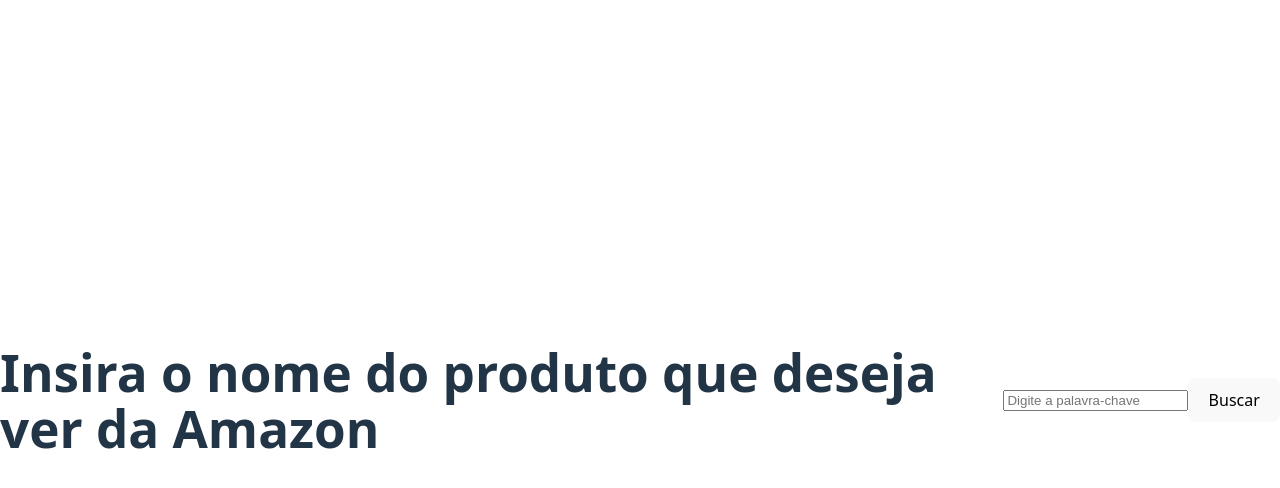
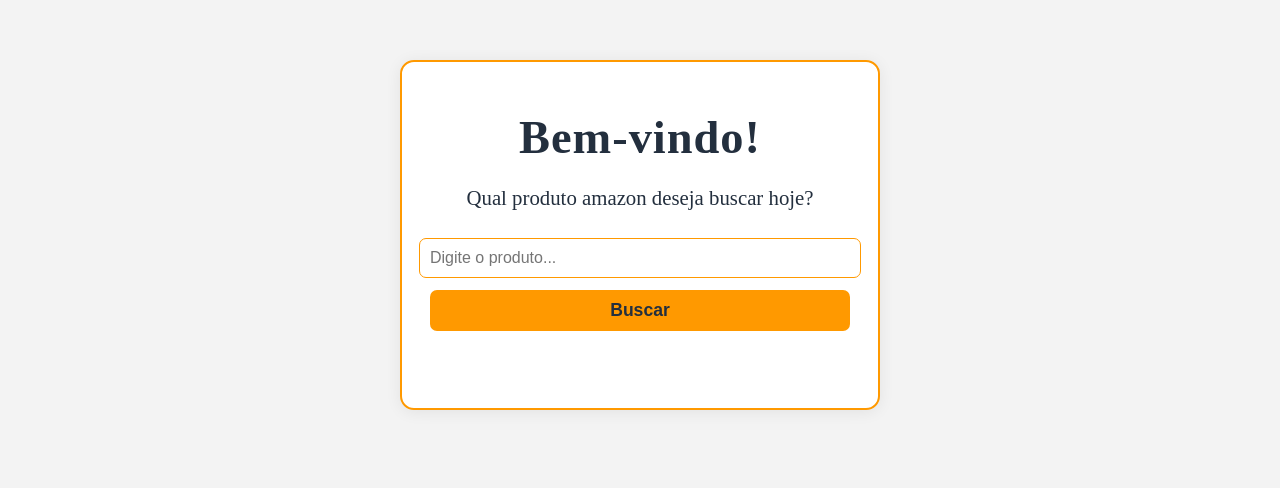
Before and after one commit to karolinybispo/amazon-firstpage-scraper-nodejs, a website built with Vite: page front-end/index.html in a window 1280 px wide. Built offline with nearby package versions, Linux system fonts and the light colour scheme.

Commit message:
estilo da tela mudado

```diff
--- a/front-end/index.html
+++ b/front-end/index.html
@@ -1,20 +1,22 @@
 <!DOCTYPE html>
-<html lang="en">
+<html lang="pt-BR">
 <head>
   <meta charset="UTF-8">
   <link rel="icon" type="image/svg+xml" href="/vite.svg" />
   <meta name="viewport" content="width=device-width, initial-scale=1.0">
-  <title>Busca na amazon</title>
+  <title>Busca na Amazon</title>
+  <link rel="stylesheet" href="/src/style.css">
 </head>
 <body>
-  <h1>Insira o nome do produto que deseja ver da Amazon</h1>
-
-  <input id="inputKeyword" placeholder="Digite a palavra-chave" />
-  <button type="submit" id="buttonSend" >Buscar</button>
-
-  <!--Lembre que havera uma tabela contendo a div que recebera assincronicamente os dados do servidor. Ela apenas sera carregada e nao a pg toda-->
-  <div id="resultRequisicao"></div>
-
+  <div class="container">
+    <h1>Bem-vindo!</h1>
+    <p class="subtitle">Qual produto amazon deseja buscar hoje?</p>
+    <input id="inputKeyword" placeholder="Digite o produto..." />
+    <button type="submit" id="buttonSend">Buscar</button>
+    <div id="resultRequisicao">
+      <!-- Tabela de resultados será inserida aqui pelo JS -->
+    </div>
+  </div>
   <script type="module" src="/src/main.js"></script>
 </body>
 </html>
--- a/front-end/src/style.css
+++ b/front-end/src/style.css
@@ -1,96 +1,99 @@
-:root {
-  font-family: system-ui, Avenir, Helvetica, Arial, sans-serif;
-  line-height: 1.5;
-  font-weight: 400;
-
-  color-scheme: light dark;
-  color: rgba(255, 255, 255, 0.87);
-  background-color: #242424;
-
-  font-synthesis: none;
-  text-rendering: optimizeLegibility;
-  -webkit-font-smoothing: antialiased;
-  -moz-osx-font-smoothing: grayscale;
-}
-
-a {
-  font-weight: 500;
-  color: #646cff;
-  text-decoration: inherit;
-}
-a:hover {
-  color: #535bf2;
-}
-
 body {
+  background: #f3f3f3;
+  font-family: 'Times New Roman', Times, serif;
   margin: 0;
-  display: flex;
-  place-items: center;
-  min-width: 320px;
   min-height: 100vh;
 }
 
-h1 {
-  font-size: 3.2em;
-  line-height: 1.1;
+.container {
+  max-width: 420px;
+  margin: 60px auto;
+  background: #fff;
+  border-radius: 14px;
+  box-shadow: 0 2px 16px rgba(0,0,0,0.07);
+  padding: 18px 28px 28px 28px;
+  display: flex;
+  flex-direction: column;
+  align-items: center;
+  border: 2px solid #ff9900; /* Amazon amarelo */
 }
 
-#app {
-  max-width: 1280px;
-  margin: 0 auto;
-  padding: 2rem;
+h1 {
+  font-size: 2.9rem;
+  font-weight: 700;
+  margin-bottom: 1px;
+  color: #232f3e; /* Amazon azul escuro */
+  text-align: center;
+  letter-spacing: 1px;
+}
+
+.subtitle {
+  font-size: 1.3rem;
+  color: #232f3e;
+  margin-bottom: 28px;
   text-align: center;
 }
 
-.logo {
-  height: 6em;
-  padding: 1.5em;
-  will-change: filter;
-  transition: filter 300ms;
-}
-.logo:hover {
-  filter: drop-shadow(0 0 2em #646cffaa);
-}
-.logo.vanilla:hover {
-  filter: drop-shadow(0 0 2em #f7df1eaa);
+#inputKeyword {
+  width: 100%;
+  padding: 10px;
+  border: 1.5px solid #ff9900;
+  border-radius: 7px;
+  font-size: 1rem;
+  outline: none;
+  margin-bottom: 12px;
+  transition: border-color 0.2s;
 }
 
-.card {
-  padding: 2em;
+#inputKeyword:focus {
+  border-color: #ffa41c;
 }
 
-.read-the-docs {
-  color: #888;
+#buttonSend {
+  width: 100%;
+  padding: 10px;
+  background: #ff9900;
+  color: #232f3e;
+  border: none;
+  border-radius: 7px;
+  font-size: 1.1rem;
+  font-weight: 600;
+  cursor: pointer;
+  margin-bottom: 39px;
+  transition: background 0.2s;
 }
 
-button {
-  border-radius: 8px;
-  border: 1px solid transparent;
-  padding: 0.6em 1.2em;
-  font-size: 1em;
-  font-weight: 500;
-  font-family: inherit;
-  background-color: #1a1a1a;
-  cursor: pointer;
-  transition: border-color 0.25s;
-}
-button:hover {
-  border-color: #646cff;
-}
-button:focus,
-button:focus-visible {
-  outline: 4px auto -webkit-focus-ring-color;
+#buttonSend:hover {
+  background: #ffa41c;
 }
 
-@media (prefers-color-scheme: light) {
-  :root {
-    color: #213547;
-    background-color: #ffffff;
-  }
-  a:hover {
-    color: #747bff;
-  }
-  button {
-    background-color: #f9f9f9;
-  }
+#resultRequisicao {
+  width: 100%;
+  margin-top: 10px;
+  display: flex;
+  justify-content: center;
 }
+
+.result-table {
+  width: 100%;
+  border-collapse: collapse;
+  margin-top: 8px;
+  background: #fff;
+  box-shadow: 0 1px 8px rgba(35,47,62,0.07);
+}
+
+.result-table th, .result-table td {
+  border: 1px solid #ff9900;
+  padding: 8px 10px;
+  text-align: left;
+}
+
+.result-table th {
+  background: #232f3e;
+  color: #ff9900;
+  font-weight: 600;
+}
+
+.result-table tr:nth-child(even) {
+  background: #fffceb;
+}
```
